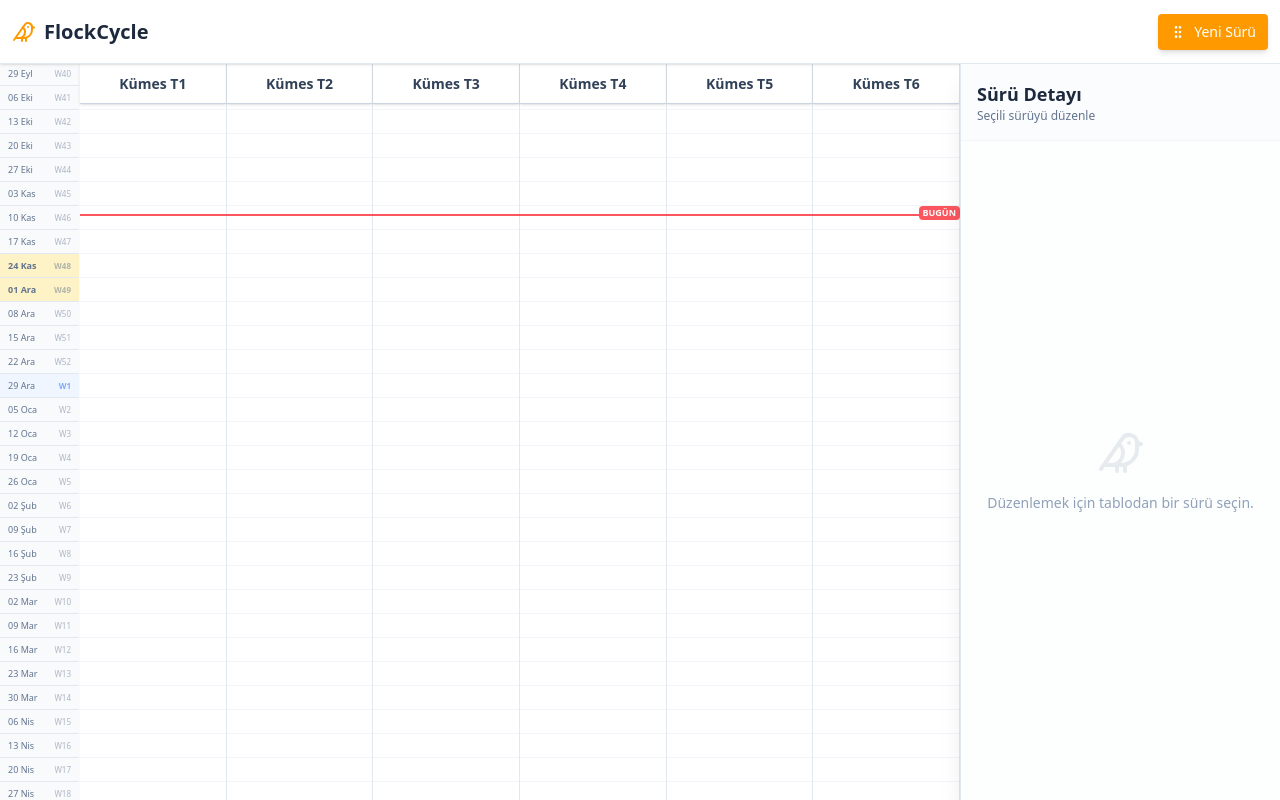
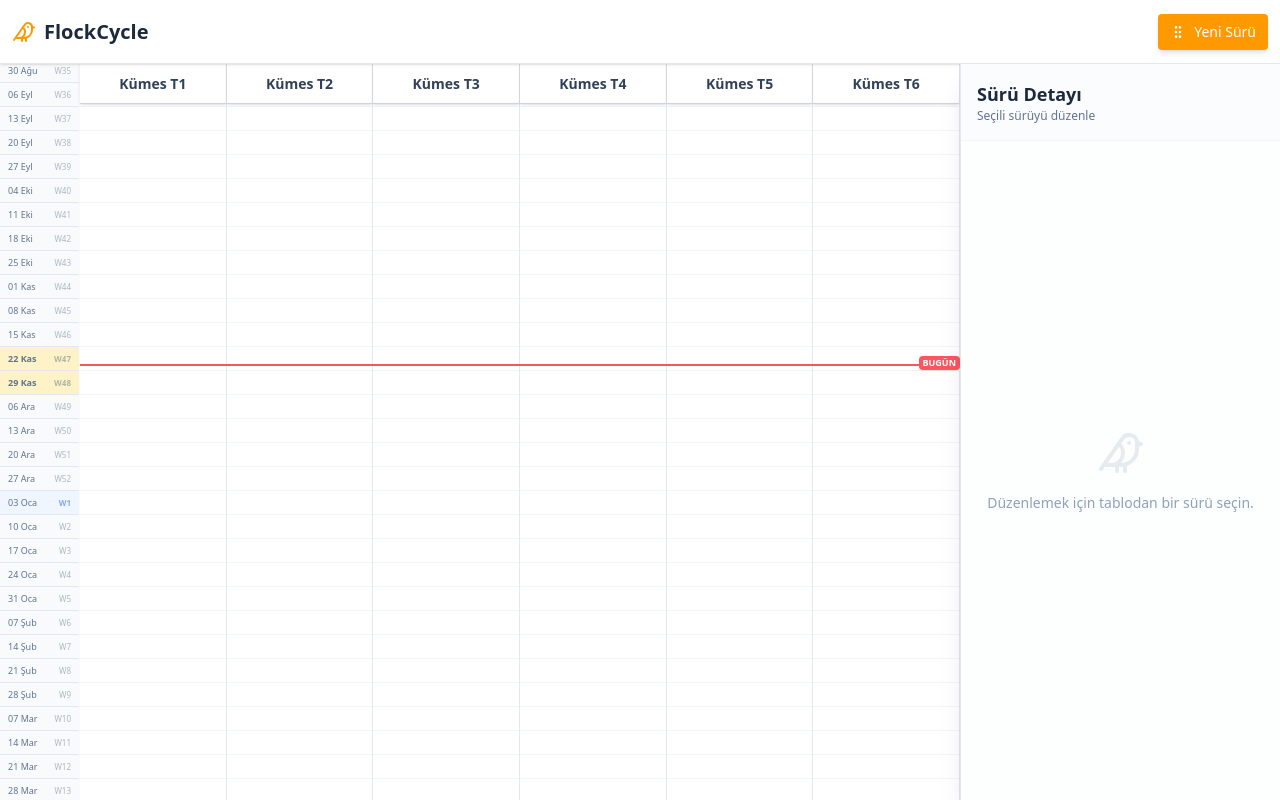
Before and after one commit to atc-pixel/flock-planner, a Next.js app: page / in a window 1280 px wide. Built offline with nearby package versions, Linux system fonts and the light colour scheme.

Commit message:
güncellemeler

```diff
--- a/components/FlockCard.tsx
+++ b/components/FlockCard.tsx
@@ -1,7 +1,7 @@
 'use client';
 
 import React from 'react';
-import { differenceInWeeks } from 'date-fns';
+import { differenceInCalendarDays } from 'date-fns'; // GÜN BAZLI HESAP İÇİN
 import { Flock, RULES, calculateTimeline } from '@/lib/utils';
 
 interface FlockCardProps {
@@ -16,46 +16,49 @@ export function FlockCard({ flock, timelineStart, isSelected, onSelect, onRemove
   const tl = calculateTimeline(flock);
   if (!tl) return null;
 
-  // --- HESAPLAMALAR ---
-  const startDiffWeeks = differenceInWeeks(flock.hatchDate, timelineStart);
-  const topPos = Math.max(0, startDiffWeeks * RULES.pixelsPerWeek);
+  // --- HASSAS KONUM HESABI (GÜN BAZLI) ---
+  // Başlangıçtan itibaren kaç gün geçti?
+  const diffDays = differenceInCalendarDays(flock.hatchDate, timelineStart);
 
-  const totalWeeksWithSanitation = differenceInWeeks(tl.sanitationEnd, flock.hatchDate);
-  const totalHeight = totalWeeksWithSanitation * RULES.pixelsPerWeek;
-  const lifeWeeks = differenceInWeeks(tl.exit, flock.hatchDate);
+  // Piksel Konumu: (Gün / 7) * HaftalıkPiksel
+  const topPos = Math.max(0, (diffDays / 7) * RULES.pixelsPerWeek);
 
-  const rearingWeeks = 15;
-  const transferWeeks = 3;
-  const rearingHeight = rearingWeeks * RULES.pixelsPerWeek;
-  const transferHeight = transferWeeks * RULES.pixelsPerWeek;
+  // Toplam Yükseklik Hesabı
+  const totalDays = differenceInCalendarDays(tl.sanitationEnd, flock.hatchDate);
+  const totalHeight = (totalDays / 7) * RULES.pixelsPerWeek;
 
-  const layingWeeks = lifeWeeks - (rearingWeeks + transferWeeks);
-  const layingHeight = layingWeeks * RULES.pixelsPerWeek;
+  // Cetvel için yaşam süresi (hafta olarak)
+  const lifeDays = differenceInCalendarDays(tl.exit, flock.hatchDate);
+  const lifeWeeks = Math.ceil(lifeDays / 7);
+
+  // Faz Yükseklikleri (Piksel cinsinden)
+  const rearingHeight = 15 * RULES.pixelsPerWeek;
+  const transferHeight = 3 * RULES.pixelsPerWeek;
   const sanitationHeight = RULES.sanitationWeeks * RULES.pixelsPerWeek;
+  const layingHeight = totalHeight - (rearingHeight + transferHeight + sanitationHeight);
 
+  // Marker Pozisyonları
   const posWeek20 = 20 * RULES.pixelsPerWeek;
   const posWeek24 = 24 * RULES.pixelsPerWeek;
 
-  // --- YENİ: POZİSYON AYARLARI (SOL / SAĞ ŞERİT) ---
-  // Eğer lane 0 ise solda, 1 ise sağda (%50 ötede) durur. Genişlik %46 (arada %4 boşluk).
+  // Sol / Sağ Şerit
   const leftPos = flock.lane === 1 ? '52%' : '2%';
   const widthVal = '46%';
 
   return (
     <div
       onClick={() => onSelect(flock.id)}
-      // className'den 'left-1 right-1' kaldırıldı, style ile yönetilecek.
-      className={`absolute rounded shadow-md overflow-hidden pointer-events-auto group cursor-pointer transition-all duration-200 flex flex-col border border-white/20 select-none
-        ${isSelected ? 'ring-2 ring-blue-600 z-30 shadow-xl scale-[1.05]' : 'hover:scale-[1.02] z-10'}`}
+      // DÜZELTME: 'scale' kaldırıldı. Sadece border değişimi var.
+      className={`absolute rounded shadow-md overflow-hidden pointer-events-auto group cursor-pointer flex flex-col border select-none transition-colors duration-150
+        ${isSelected ? 'border-blue-600 ring-1 ring-blue-600 z-30 shadow-xl' : 'border-white/20 hover:border-white/40 z-10'}`}
       style={{
         top: `${topPos}px`,
         height: `${totalHeight}px`,
-        left: leftPos,        // Dinamik Sol
-        width: widthVal       // Dinamik Genişlik
+        left: leftPos,
+        width: widthVal
       }}
     >
-
-      {/* 1. FAZ: CİVCİV (YEŞİL) */}
+      {/* 1. FAZ: BÜYÜTME (YEŞİL) */}
       <div className="w-full bg-lime-500 relative shrink-0" style={{ height: `${rearingHeight}px` }}></div>
 
       {/* 2. FAZ: TRANSFER (MAVİ) */}
@@ -64,7 +67,7 @@ export function FlockCard({ flock, timelineStart, isSelected, onSelect, onRemove
       {/* 3. FAZ: VERİM (TURUNCU) */}
       <div className={`w-full relative shrink-0 ${flock.isMolting ? 'bg-amber-600' : 'bg-amber-400'}`} style={{ height: `${layingHeight}px` }}></div>
 
-      {/* --- İÇ CETVEL --- */}
+      {/* CETVEL */}
       <div className="absolute inset-0 flex flex-col pointer-events-none z-10">
         {Array.from({ length: lifeWeeks }).map((_, i) => (
             <div
@@ -72,21 +75,17 @@ export function FlockCard({ flock, timelineStart, isSelected, onSelect, onRemove
                 className="w-full border-b border-white/20 flex items-center px-1 shrink-0"
                 style={{ height: `${RULES.pixelsPerWeek}px` }}
             >
-                {/* Rakamları biraz küçülttük sığması için */}
-                <span className="text-[8px] font-mono font-bold text-white/80 drop-shadow-sm min-w-2.5">
-                    {i + 1}
-                </span>
+                <span className="text-[8px] font-mono font-bold text-white/80 drop-shadow-sm min-w-[10px]">{i + 1}</span>
                 {i === 0 && <span className="ml-0.5 text-[8px] font-bold text-white drop-shadow-md truncate">Civciv</span>}
                 {i === 15 && <span className="ml-0.5 text-[7px] font-bold text-white/90 tracking-wide uppercase truncate">Trnsfr</span>}
             </div>
         ))}
       </div>
 
-      {/* --- MARKERLAR (Sadece Sembol) --- */}
+      {/* MARKERLAR */}
       <div className="absolute right-0 z-20 flex items-center justify-end pr-0.5" style={{ top: `${posWeek20}px`, height: `${RULES.pixelsPerWeek}px`, width: '100%' }}>
         <div className="bg-purple-600 text-white text-[7px] font-bold px-1 py-0.5 rounded shadow-md border border-white/50">%50</div>
       </div>
-
       <div className="absolute right-0 z-20 flex items-center justify-end pr-0.5" style={{ top: `${posWeek24}px`, height: `${RULES.pixelsPerWeek}px`, width: '100%' }}>
         <div className="bg-red-600 text-white text-[7px] font-bold px-1 py-0.5 rounded shadow-md border border-white/50">PİK</div>
       </div>
@@ -96,10 +95,10 @@ export function FlockCard({ flock, timelineStart, isSelected, onSelect, onRemove
         <span className="text-red-500 font-bold text-[8px] bg-white/80 px-1 rounded shadow-sm truncate">TEMİZ</span>
       </div>
 
-      {/* Silme */}
+      {/* SİLME BUTONU */}
       <button onClick={(e) => onRemove(flock.id, e)} className="absolute top-0 right-0 w-5 h-5 bg-red-600 text-white rounded-bl-lg flex items-center justify-center opacity-0 group-hover:opacity-100 shadow-md hover:bg-red-700 text-[10px] transition-opacity z-50 font-bold">×</button>
 
-      {/* Molting Rozeti */}
+      {/* MOLTING ROZETİ */}
       {flock.isMolting && (
          <div className="absolute bottom-[35px] right-0.5 bg-black/30 backdrop-blur-sm px-1 py-0.5 rounded text-[7px] font-bold text-white border border-white/30 z-20">M</div>
       )}
--- a/src/app/page.tsx
+++ b/src/app/page.tsx
@@ -1,15 +1,17 @@
 'use client';
 
-import React, { useState, useEffect, useRef } from 'react';
-import { addWeeks, differenceInWeeks } from 'date-fns';
+import React, { useState, useEffect, useRef, useMemo } from 'react';
+import { addWeeks, differenceInWeeks, differenceInCalendarDays, max, startOfDay } from 'date-fns';
 import { DndContext, DragEndEvent, DragOverlay } from '@dnd-kit/core';
 
-// calculateTimeline import edildi
 import { Flock, INITIAL_COOPS, RULES, calculateTimeline } from '@/lib/utils';
 import { Header } from '@/components/Header';
 import { DateSidebar } from '@/components/DateSidebar';
 import { CoopColumn } from '@/components/CoopColumn';
 import { SidebarRight } from '@/components/SidebarRight';
+
+// Kümes başlıklarının yüksekliği (h-10 = 40px)
+const HEADER_HEIGHT = 40;
 
 export default function FlockPlanner() {
   const [flocks, setFlocks] = useState<Flock[]>([]);
@@ -18,16 +20,45 @@ export default function FlockPlanner() {
 
   const scrollContainerRef = useRef<HTMLDivElement>(null);
 
-  const timelineStart = new Date(2024, 0, 1);
-  const totalViewWeeks = 156;
+  // --- TAKVİM AYARLARI ---
+  // 1. Başlangıç Tarihi: 01.01.2022
+  const timelineStart = useMemo(() => new Date(2022, 0, 1), []);
+
+  // 2. Varsayılan Minimum Bitiş: 31.12.2027
+  const minEndDate = useMemo(() => new Date(2027, 11, 31), []);
+
+  // 3. Dinamik Toplam Hafta
+  const totalViewWeeks = useMemo(() => {
+    let maxDate = minEndDate;
+    if (flocks.length > 0) {
+      const flockEndDates = flocks.map(f => {
+        const tl = calculateTimeline(f);
+        return tl ? tl.sanitationEnd : minEndDate;
+      });
+      const latestFlockDate = max(flockEndDates);
+      if (latestFlockDate > maxDate) maxDate = latestFlockDate;
+    }
+    // +12 Hafta Tampon
+    const bufferedEndDate = addWeeks(maxDate, 12);
+    return Math.max(differenceInWeeks(bufferedEndDate, timelineStart), 52);
+  }, [flocks, minEndDate, timelineStart]);
+
   const totalHeight = totalViewWeeks * RULES.pixelsPerWeek;
 
-  const weeksUntilToday = differenceInWeeks(new Date(), timelineStart);
-  const todayTopPos = weeksUntilToday * RULES.pixelsPerWeek;
+  // --- DÜZELTME: BUGÜN ÇİZGİSİ ---
+  // 1. Tam gün farkını al
+  const daysUntilToday = differenceInCalendarDays(new Date(), timelineStart);
 
+  // 2. Piksel konumu + HEADER YÜKSEKLİĞİ (40px)
+  const todayTopPos = ((daysUntilToday / 7) * RULES.pixelsPerWeek) + HEADER_HEIGHT;
+
+  // 3. Görsel hafta kontrolü (Kırmızı çizginin olduğu hafta)
+  const weeksUntilToday = Math.floor(daysUntilToday / 7);
+
+  // Sayfa açılınca bugüne git
   useEffect(() => {
     if (scrollContainerRef.current) {
-      const scrollPos = Math.max(0, todayTopPos - 150);
+      const scrollPos = Math.max(0, todayTopPos - 300); // Biraz daha ortada dursun
       scrollContainerRef.current.scrollTop = scrollPos;
     }
   }, [todayTopPos]);
@@ -40,29 +71,21 @@ export default function FlockPlanner() {
     if (over && active.id === 'new-flock-source') {
       const coopId = over.id as string;
 
-      // Yeni Sürünün Tahmini Tarihleri
-      const newHatchDate = addWeeks(new Date(), -10); // Varsayılan başlangıç
-      // Standart çıkış + sanitasyon süresini baz alarak bir bitiş hesaplayalım
+      // Varsayılan yeni sürü başlangıcı: Bugün
+      const newHatchDate = startOfDay(new Date());
       const standardDuration = RULES.stdExitWeek + (RULES.sanitationWeeks || 3);
       const newEndDate = addWeeks(newHatchDate, standardDuration);
 
-      // Bu kümesteki mevcut sürüleri bul
       const existingFlocksInCoop = flocks.filter(f => f.coopId === coopId);
 
-      // Sol Şeritte (Lane 0) çakışma var mı kontrol et
       const isLane0Busy = existingFlocksInCoop.some(existingFlock => {
-          if (existingFlock.lane !== 0) return false; // Sadece sol şeride bakıyoruz
-
+          if (existingFlock.lane !== 0) return false;
           const existingTl = calculateTimeline(existingFlock);
           if (!existingTl) return false;
-
-          // Çakışma Kontrolü (Overlap Logic):
-          // (StartA < EndB) && (EndA > StartB)
           const overlap = (newHatchDate < existingTl.sanitationEnd) && (newEndDate > existingFlock.hatchDate);
           return overlap;
       });
 
-      // Eğer Lane 0 doluysa 1 yap, boşsa 0 yap.
       const assignedLane = isLane0Busy ? 1 : 0;
 
       const newFlock: Flock = {
@@ -70,7 +93,7 @@ export default function FlockPlanner() {
         coopId: coopId,
         hatchDate: newHatchDate,
         isMolting: false,
-        lane: assignedLane as 0 | 1, // Otomatik atanan şerit
+        lane: assignedLane as 0 | 1,
       };
 
       setFlocks([...flocks, newFlock]);
@@ -101,15 +124,17 @@ export default function FlockPlanner() {
             style={{ height: 'calc(100vh - 64px)' }}
           >
             <DateSidebar timelineStart={timelineStart} totalWeeks={totalViewWeeks} />
-            <div className="flex grow relative" style={{ minHeight: `${totalHeight}px` }}>
 
-              {/* Bugün Çizgisi */}
+            {/* minHeight: İçerik kadar uzasın */}
+            <div className="flex grow relative" style={{ minHeight: `${totalHeight + HEADER_HEIGHT}px` }}>
+
+              {/* BUGÜN ÇİZGİSİ */}
               {weeksUntilToday >= 0 && weeksUntilToday < totalViewWeeks && (
                 <div
-                   className="absolute left-0 right-0 border-t-2 border-red-500 z-20 pointer-events-none opacity-80"
+                   className="absolute left-0 right-0 border-t-2 border-red-500 z-50 pointer-events-none opacity-80"
                    style={{ top: `${todayTopPos}px` }}
                 >
-                    <div className="absolute right-0 -top-2.5 bg-red-500 text-white text-[9px] px-1 rounded font-bold">BUGÜN</div>
+                    <div className="absolute right-0 -top-2.5 bg-red-500 text-white text-[9px] px-1 rounded font-bold shadow-sm">BUGÜN</div>
                 </div>
               )}
 
```
Also changed, not shown: components/SidebarRight.tsx (+4 -5 lines).
